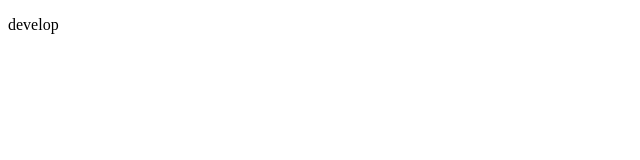
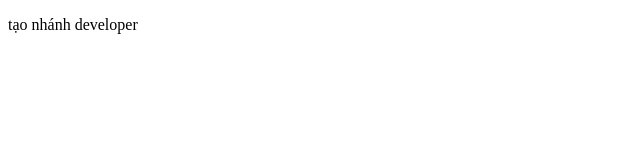
Before and after one commit to manhcao10598/project1, a plain HTML site: page index.html in a window 1280 px wide. Shown: the full height of the page, 0-640 px from the left. Drawn offline with Linux system fonts and the light colour scheme.

Commit message:
create develop

```diff
--- a/index.html
+++ b/index.html
@@ -7,6 +7,6 @@
     <link rel="stylesheet" href="./index.css">
 </head>
 <body>
-    <p>develop </p>
+    <p>tạo nhánh developer</p>
 </body>
 </html>
```
